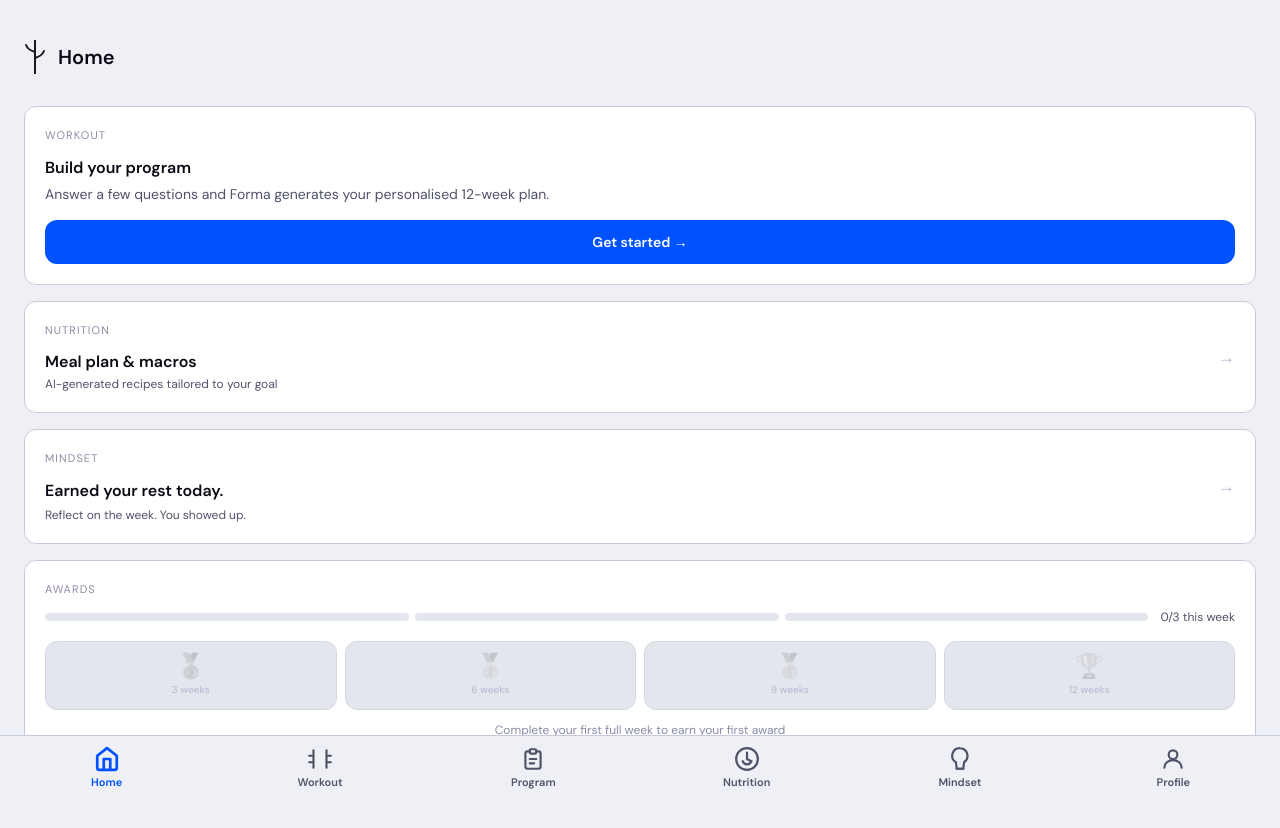
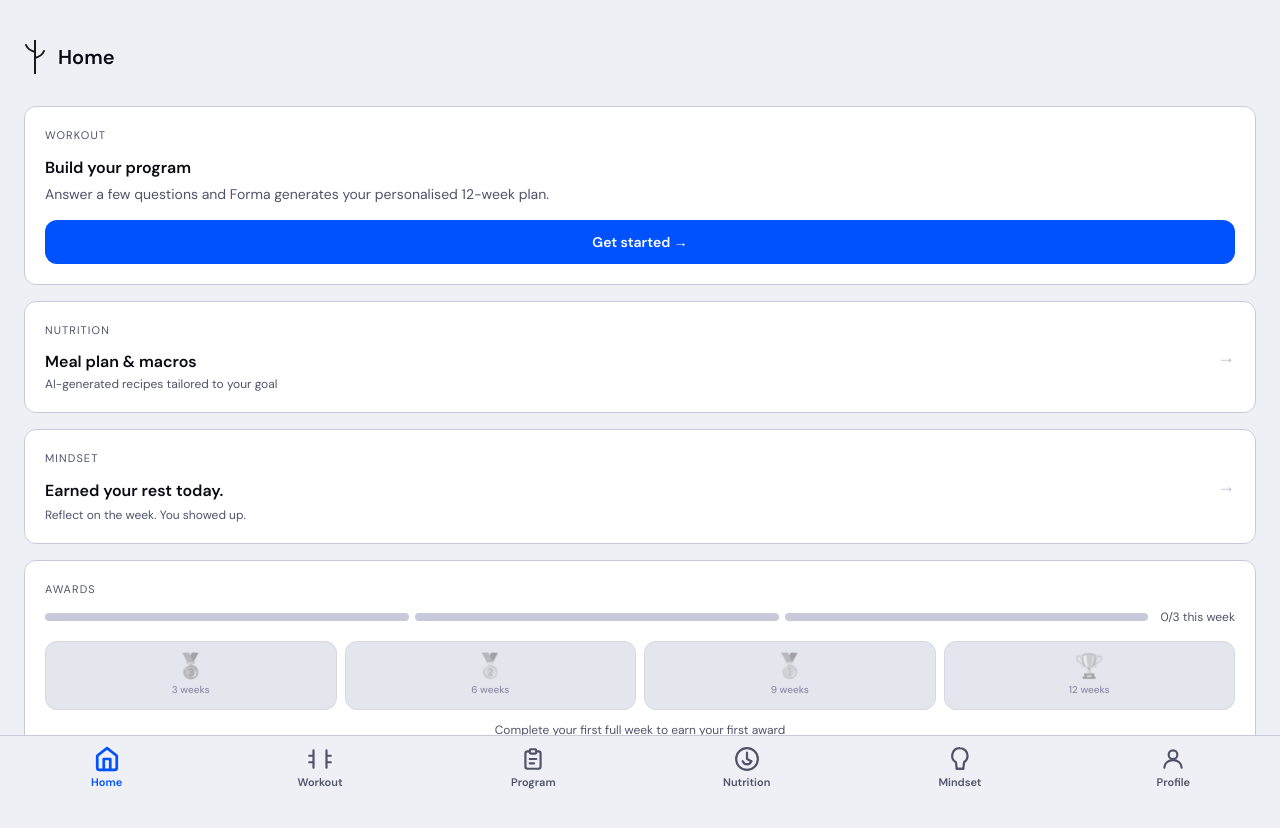
Before and after one commit to jasonmtaft-svg/Formav3, a Next.js app: page /home in a window 1280 px wide. Shown: the top 828 px of the page. Built offline with nearby package versions, Linux system fonts and the light colour scheme; no server answers.

Commit message:
fix: improve legibility of awards section and section labels on light theme
Co-Authored-By: Claude Sonnet 4.6 <noreply@anthropic.com>

```diff
--- a/app/home/page.tsx
+++ b/app/home/page.tsx
@@ -133,7 +133,7 @@ export default async function HomePage() {
 
         {/* ── 1. WORKOUT ──────────────────────────────────────────────────── */}
         <div className="rounded-xl border border-border-default bg-surface p-5">
-          <p className="text-[11px] uppercase tracking-widest text-text-muted mb-3">
+          <p className="text-[11px] uppercase tracking-widest text-text-secondary mb-3">
             Workout
           </p>
 
@@ -207,7 +207,7 @@ export default async function HomePage() {
           className="flex items-center justify-between rounded-xl border border-border-default bg-surface p-5"
         >
           <div>
-            <p className="text-[11px] uppercase tracking-widest text-text-muted mb-3">
+            <p className="text-[11px] uppercase tracking-widest text-text-secondary mb-3">
               Nutrition
             </p>
             <p className="text-base font-semibold">Meal plan &amp; macros</p>
@@ -224,7 +224,7 @@ export default async function HomePage() {
           className="flex items-center justify-between rounded-xl border border-border-default bg-surface p-5"
         >
           <div>
-            <p className="text-[11px] uppercase tracking-widest text-text-muted mb-3">
+            <p className="text-[11px] uppercase tracking-widest text-text-secondary mb-3">
               Mindset
             </p>
             <p className="text-base font-semibold">{mindset.headline}</p>
@@ -236,7 +236,7 @@ export default async function HomePage() {
         {/* ── 4. AWARDS ───────────────────────────────────────────────────── */}
         <div className="rounded-xl border border-border-default bg-surface p-5">
           <div className="flex items-center justify-between mb-3">
-            <p className="text-[11px] uppercase tracking-widest text-text-muted">
+            <p className="text-[11px] uppercase tracking-widest text-text-secondary">
               Awards
             </p>
             {completedWeeks > 0 && (
@@ -253,7 +253,7 @@ export default async function HomePage() {
                 <div
                   key={i}
                   className={`h-2 flex-1 rounded-full transition-colors ${
-                    i < weekSessions ? "bg-accent" : "bg-surface-elevated"
+                    i < weekSessions ? "bg-accent" : "bg-border-default"
                   }`}
                 />
               ))}
@@ -278,14 +278,14 @@ export default async function HomePage() {
                 >
                   <span
                     className={`text-2xl leading-none ${
-                      unlocked ? "" : "opacity-25 grayscale"
+                      unlocked ? "" : "opacity-50 grayscale"
                     }`}
                   >
                     {emoji}
                   </span>
                   <span
                     className={`text-[10px] font-medium text-center leading-tight ${
-                      unlocked ? "text-accent" : "text-text-disabled"
+                      unlocked ? "text-accent" : "text-text-muted"
                     }`}
                   >
                     {label}
@@ -296,7 +296,7 @@ export default async function HomePage() {
           </div>
 
           {completedWeeks === 0 && (
-            <p className="text-xs text-text-muted mt-3 text-center">
+            <p className="text-xs text-text-secondary mt-3 text-center">
               Complete your first full week to earn your first award
             </p>
           )}
```
